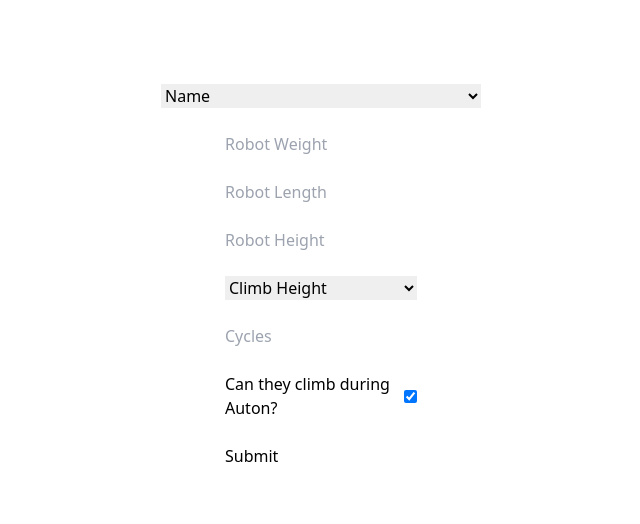
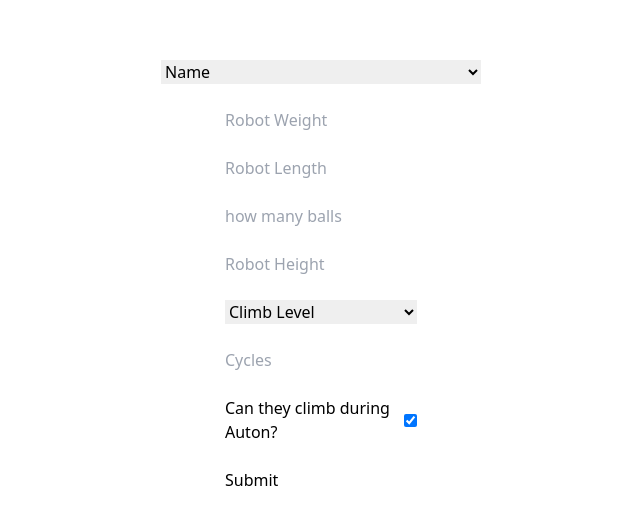
Before and after one commit to FRCTeam834/scouTech26, a SvelteKit app: page /pit in a window 1280 px wide. Shown: the part 284-808 px from the top of the page, without its empty margins (319-959 px from the left). Built offline with nearby package versions, Linux system fonts and the light colour scheme; no server answers.

Commit message:
fixing vercel

```diff
--- a/src/routes/pit/+page.server.ts
+++ b/src/routes/pit/+page.server.ts
@@ -28,6 +28,13 @@ export const actions: Actions = {
           ? Number(heightRaw)
           : null;
 
+      // ballsHeld
+      const ballsHeldRaw = data.get('ballsHeld');
+      const ballsHeld =
+        ballsHeldRaw !== null && ballsHeldRaw.toString().trim() !== ''
+          ? Number(ballsHeldRaw)
+          : null;
+
       // Cycles
       const cyclesRaw = data.get('cycles');
       const cycles =
@@ -52,17 +59,19 @@ export const actions: Actions = {
           weight,
           length,
           height,
+          ballsHeld,
           cycles,
           climb_height,
           auton_climb
         )
-        VALUES ($1,$2,$3,$4,$5,$6,$7)
+        VALUES ($1,$2,$3,$4,$5,$6,$7,$8)
         `,
         [
           name,
           weight,
           length,
           height,
+          ballsHeld,
           cycles,
           climb_height,
           auton_climb
--- a/src/routes/pit/+page.svelte
+++ b/src/routes/pit/+page.svelte
@@ -70,13 +70,21 @@
 <div class="flex w-48 items-center justify-between">
 <input
       type="text"
+      name="ballsHeld"
+      placeholder="how many balls"
+/>
+</div>
+
+<div class="flex w-48 items-center justify-between">
+<input
+      type="text"
       name="height"
       placeholder="Robot Height"
 />
 </div>
 <div class="flex w-48 items-center justify-between">
 <select name="climb" class="select select-bordered w-full max-w-xs">
-    <option disabled selected>Climb Height</option>
+    <option disabled selected>Climb Level</option>
     <option value = "1">1</option>
     <option value = "2">2</option>
     <option value = "3">3</option>
```
